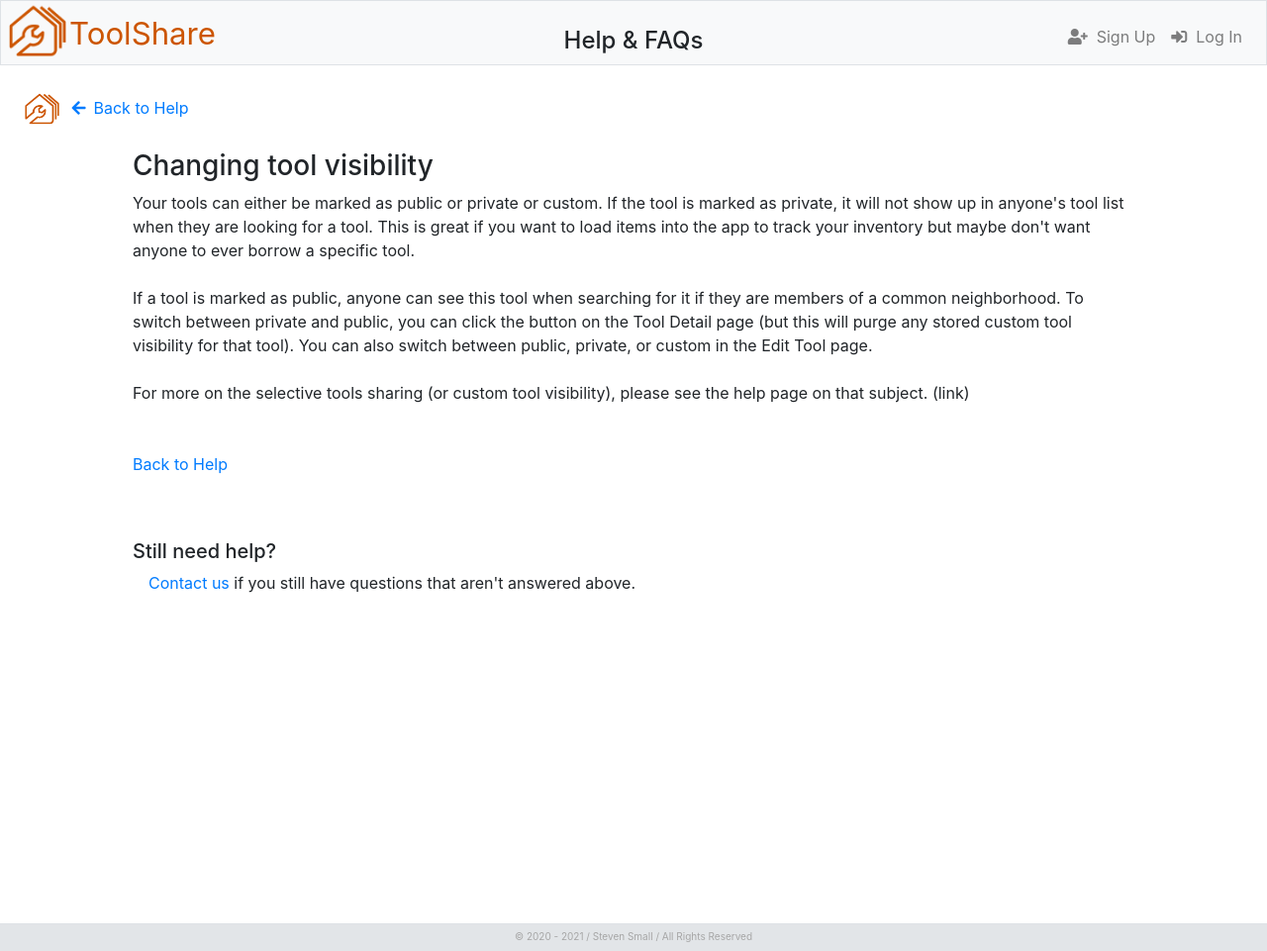
After one commit to stvnsmll/toolshare, a Flask app: page /FAQ/tool_visibility in a window 1280 px wide. The commit adds this page. Shown: the whole page at 99% size. Run offline with Flask 2, Linux system fonts and the light colour scheme; parts of the project's set-up code (start-up, migrations or seed data) failed here and were passed over; some libraries are stand-ins or nearby versions.

Commit message:
more FAQ pages

```diff
--- a/templates/FAQs/FAQ_home.html
+++ b/templates/FAQs/FAQ_home.html
@@ -45,7 +45,7 @@
                   <p class="my-1"><a href="/FAQ/view_my_tools">Where can I see my tools?</a></p>
                   <p class="my-1"><a href="/FAQ/edit_a_tool">How to edit a tool.</a></p>
                   <p class="my-1"><a href="/FAQ/selective_share">Selective tool sharing.</a></p>
-                  <p class="my-1"><a href="/FAQ/no_page">How to change a tool visibility.</a></p>
+                  <p class="my-1"><a href="/FAQ/tool_visibility">How to change a tool visibility.</a></p>
                   <p class="my-1"><a href="/FAQ/no_page">What are private/public/custom tools?</a></p>
                   <p class="my-1"><a href="/FAQ/no_page">Help with tool photo uploads.</a></p>
                   <p class="my-1"><a href="/FAQ/no_page">How can I see my tool history?</a></p>
--- /dev/null
+++ b/templates/FAQs/pages/tool_visibility.html
@@ -0,0 +1,27 @@
+{% extends "/FAQs/FAQ_layout.html" %}
+
+{% block FAQ_subject %}
+Tools
+{% endblock %}
+
+{% block FAQ_title %}
+Changing tool visibility
+{% endblock %}
+
+
+{% block FAQ_body %}
+Your tools can either be marked as public or private or custom. If the tool is marked as
+private, it will not show up in anyone's tool list when they are looking for a tool.
+This is great if you want to load items into the app to track your inventory but
+maybe don't want anyone to ever borrow a specific tool.<br>
+<br>
+If a tool is marked as public, anyone can see this tool when searching for it if
+they are members of a common neighborhood. To switch between private and public,
+you can click the button on the Tool Detail page (but this will purge any stored
+custom tool visibility for that tool). You can also switch between public, private,
+or custom in the Edit Tool page.<br>
+<br>
+For more on the selective tools sharing (or custom tool visibility), please see the
+help page on that subject. (link)
+
+{% endblock %}
```
Also changed, not shown: toolshare.db.
